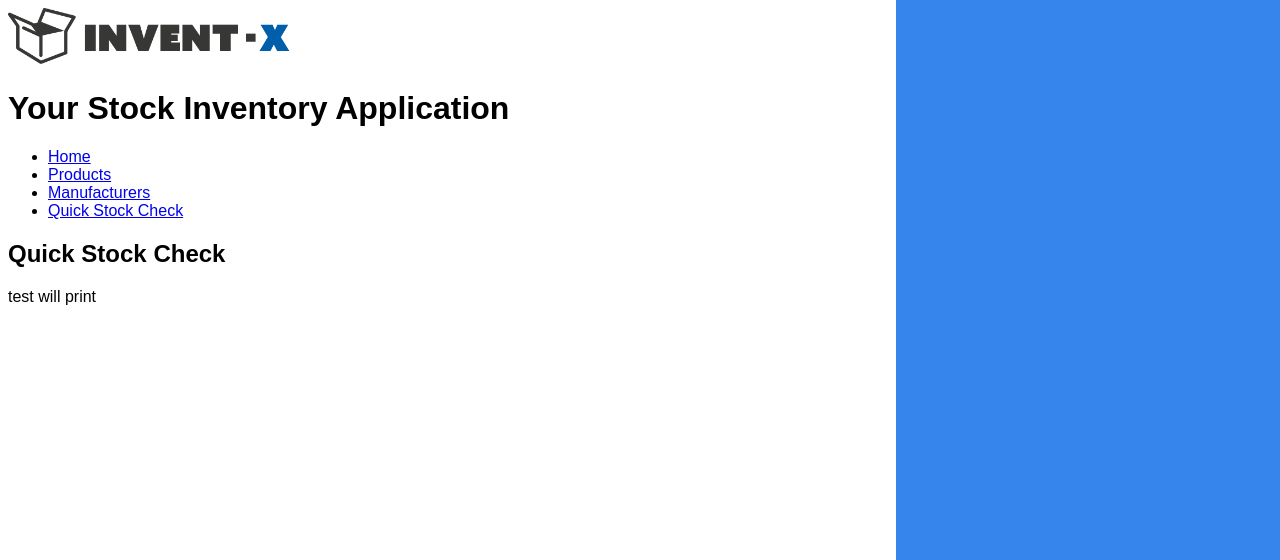
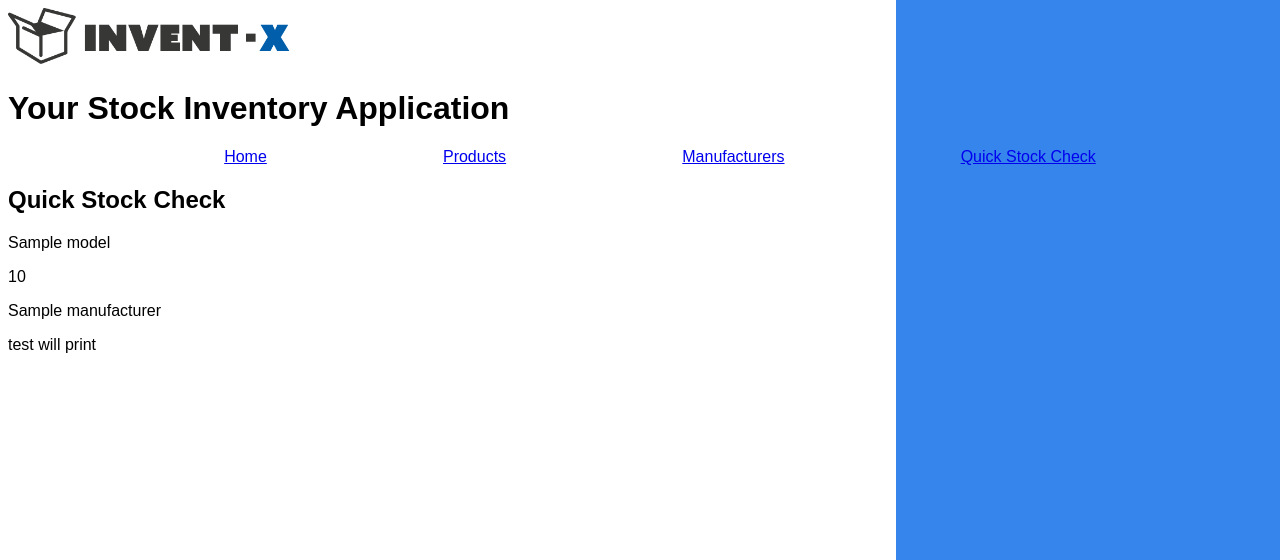
Before and after one commit to martinmac100/Python_Project_Shop_Inventory, a Flask app: page /products/quick_stock in a window 1280 px wide. Shown: the top 560 px of the page. Run offline with Flask 2, Linux system fonts and the light colour scheme; a database or web service that is not in the repository returns one stand-in record (values such as "Sample title"); some libraries are stand-ins or nearby versions; some web fonts are replaced.

Commit message:
added core MVP

```diff
--- a/controllers/product_controller.py
+++ b/controllers/product_controller.py
@@ -42,17 +42,17 @@ def edit_product(id):
     manufacturers = manufacturer_repository.select_all()
     return render_template("products/edit.html", product=product, manufacturers=manufacturers)
 
-@products_blueprint.route("/products/edit", methods=['POST'])
-def update_product():
+@products_blueprint.route("/products/<id>", methods=["POST"])
+def update_product(id):
     model = request.form["model"]
     description = request.form["description"]
     colour = request.form["colour"]
     buy_price = request.form["buy_price"]
     sell_price = request.form["sell_price"]
     quantity = request.form["quantity"]
-    manufacturer = request.form["manufacturer"]
-    product = Product(model, description, colour, buy_price, sell_price, quantity, manufacturer)
-    product_repository.update(product)
+    manufacturer = request.form["manufacturer_id"]
+    product1 = Product(model, description, colour, buy_price, sell_price, quantity, manufacturer, id)
+    product_repository.update(product1)
     return redirect("/products")
 
 
@@ -70,4 +70,6 @@ def delete_products(id):
 
 @products_blueprint.route("/products/quick_stock")
 def show_quick_stock():
-    return render_template("products/quick_stock.html")
+    products = product_repository.select_all()
+    manufacturers = manufacturer_repository.select_all()
+    return render_template("products/quick_stock.html", products=products, manufacturers=manufacturers)
--- a/static/css/style.css
+++ b/static/css/style.css
@@ -4,6 +4,29 @@ body {
     font-family: 'Ramabhadra', sans-serif;
 }
 
-.nav-buttons {
+.main_header {
     list-style: none;
+    display: flex;
+    flex-flow: row wrap;
+    justify-content: space-evenly;
+    align-items: center;
+    align-content: space-around;
+
 }
+
+.main_footer {
+
+    list-style: none;
+    display: flex;
+    flex-flow: row wrap;
+    justify-content: space-evenly;
+    align-items: center;
+    align-content: space-between;
+    bottom: 0;
+    position: fixed;
+    padding: 0%;
+    background-color: lightpink;
+    width: 100%;
+    height: 50px;
+
+}
--- a/templates/base.html
+++ b/templates/base.html
@@ -11,11 +11,11 @@
 <body>
     <header>
         <section>
-            <img src="/static/img/invent_X_Logo.png" alt="INVENT_X Logo" width="300">
+            <a href="http://localhost:5000/"><img src="/static/img/invent_X_Logo.png" alt="INVENT_X Logo" width="300"></a>
         </section>
         <h1>Your Stock Inventory Application</h1>
         <nav>
-            <ul>
+            <ul class="main_header">
                 <li>
                     <a href="/">Home</a>
                 </li>
@@ -33,5 +33,17 @@
     </header>
     {% block content %}
     {% endblock %}
+
+    <!-- <footer>
+        <nav>
+            <ul class="main_footer">
+                <li>
+                    "Copyright 'Invent-X'"
+                </li>
+            </ul>
+        </nav>
+    </footer> -->
+
 </body>
+
 </html>
--- a/templates/index.html
+++ b/templates/index.html
@@ -19,4 +19,5 @@
         </section>
     </div>
 </main>
+<img src="" alt="">
 {% endblock %}
--- a/templates/manufacturers/edit.html
+++ b/templates/manufacturers/edit.html
@@ -3,7 +3,7 @@
 
 <h2>Update a Manufacturer</h2>
 
-<form action="/manufacturers/edit" method="POST">
+<form action="/manufacturers/{{ manufacturer.id }}" method="POST">
     <div>
         <label for="name">Name:</label>
         <input type="text" id="name" name="name" value="{{manufacturer.name}}">
--- a/templates/products/edit.html
+++ b/templates/products/edit.html
@@ -3,7 +3,7 @@
 
 <h2>Update a Product</h2>
 
-<form action="/products/edit" method="POST">
+<form action="/products/{{ product.id }}" method="POST">
     <div>
         <label for="model">Model:</label>
         <input type="text" id="model" name="model" value="{{product.model}}">
--- a/templates/products/quick_stock.html
+++ b/templates/products/quick_stock.html
@@ -5,6 +5,12 @@
 <h2>Quick Stock Check</h2>
 
  <section>
+     {% for product in products  %}
+        <p>{{ product.model }}</p>
+        <p>{{ product.quantity }}</p>
+        <p>{{ product.manufacturer_id.name }}</p>
+
+     {% endfor %}
 
 
 
```
Also changed, not shown: controllers/manufacturer_controller.py (+4 -4 lines), templates/manufacturers/index.html (+5 -4 lines).
